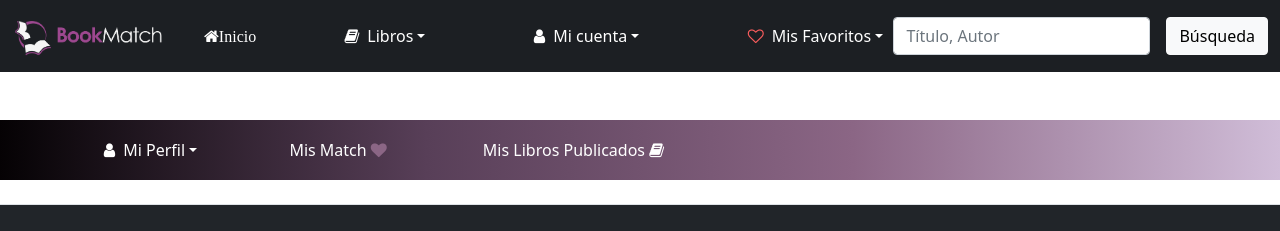
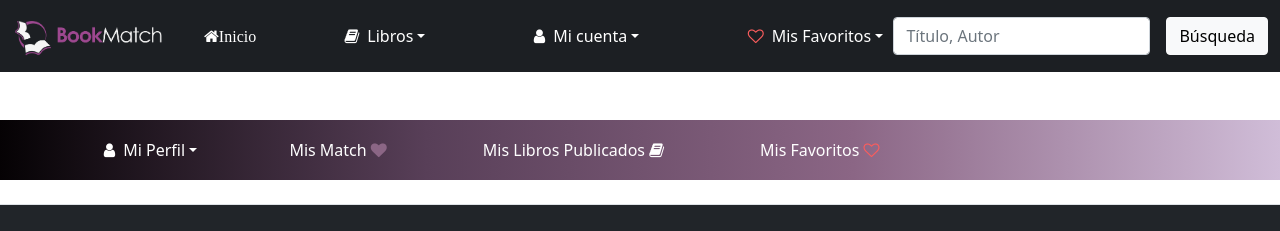
Before and after one commit to jucemalco/TheFinalProject, a React (Create React App) app: page /miperfil in a window 1280 px wide. Shown: the top 231 px of the page. Built offline with nearby package versions, Linux system fonts and the light colour scheme.

Commit message:
button favorites

```diff
--- a/src/components/ProfileNavbar/ProfileNavbar.js
+++ b/src/components/ProfileNavbar/ProfileNavbar.js
@@ -75,10 +75,10 @@
                                 <li className="nav-item">
                                     <Link className="nav-link text-white p-5" to="#">Mis Libros Publicados <i class="fa fa-book" aria-hidden="true"></i></Link>
                                 </li>
-                                {/* <li className="nav-item">
+                                <li className="nav-item">
 
                                     <Link className="nav-link text-white p-5" to="/miperfil/misfavoritos">Mis Favoritos <i class="fa fa-heart-o" aria-hidden="true" style={{ color: "#fa5d5d" }} ></i></Link>
-                                </li> */}
+                                </li>
 
 
 
```
